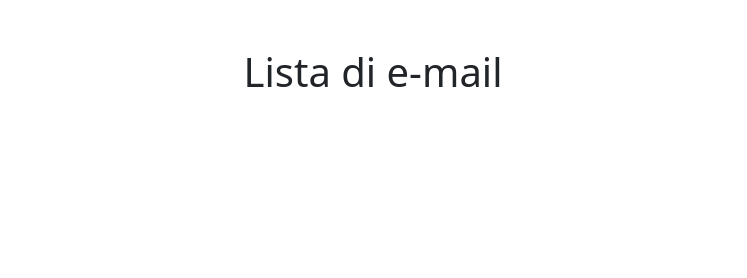
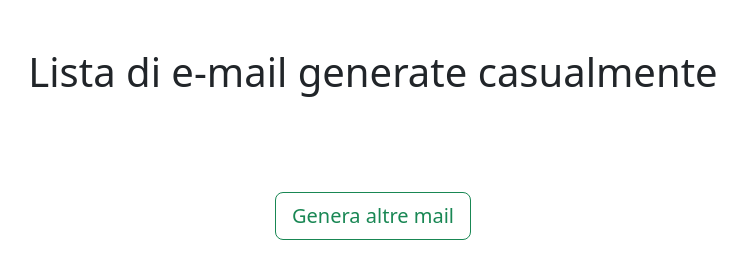
Before and after one commit to carlosvillaar/js-email-list, a plain HTML site: page index.html in a window 1280 px wide. Shown: the whole page, without its empty margins (267-1014 px from the left). Drawn offline with nearby package versions, Linux system fonts and the light colour scheme; no server answers.

Commit message:
feat: add button

```diff
--- a/index.html
+++ b/index.html
@@ -10,9 +10,12 @@
 </head>
 <body>
 
-  <div class="container my-5">
-    <h1 class="text-center my-5">Lista di e-mail</h1>
-    <ul id="mail-ul" class="text-success"></ul>
+  <h1 class="text-center my-5">Lista di e-mail generate casualmente</h1>
+  <div class="container d-flex align-items-center justify-content-center w-25 my-5">
+    <ul id="mail-ul" class="text-success list-group list-group-flush"></ul>
+  </div>
+  <div class="d-flex justify-content-center">
+    <button type="submit" class="btn btn-lg btn-outline-success">Genera altre mail</button>
   </div>
 
   <script src="./js/script.js"></script>
```
